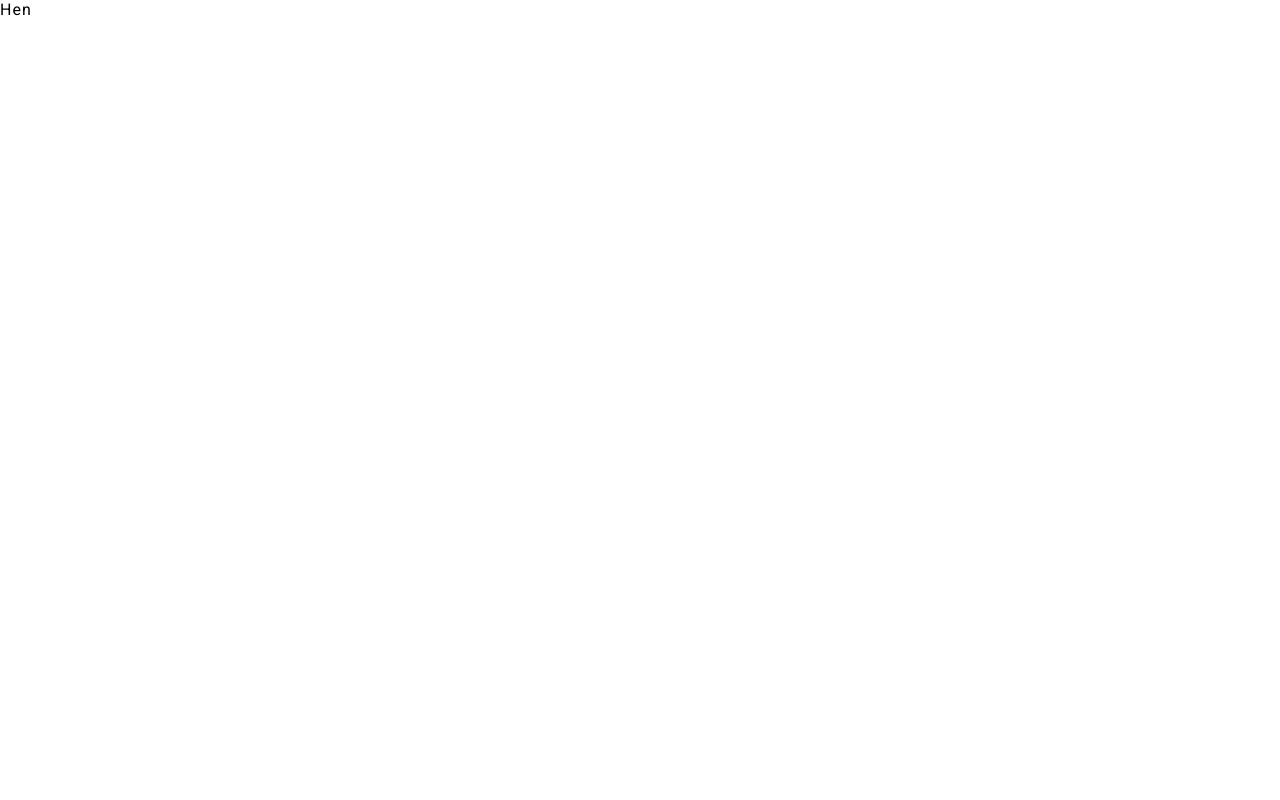
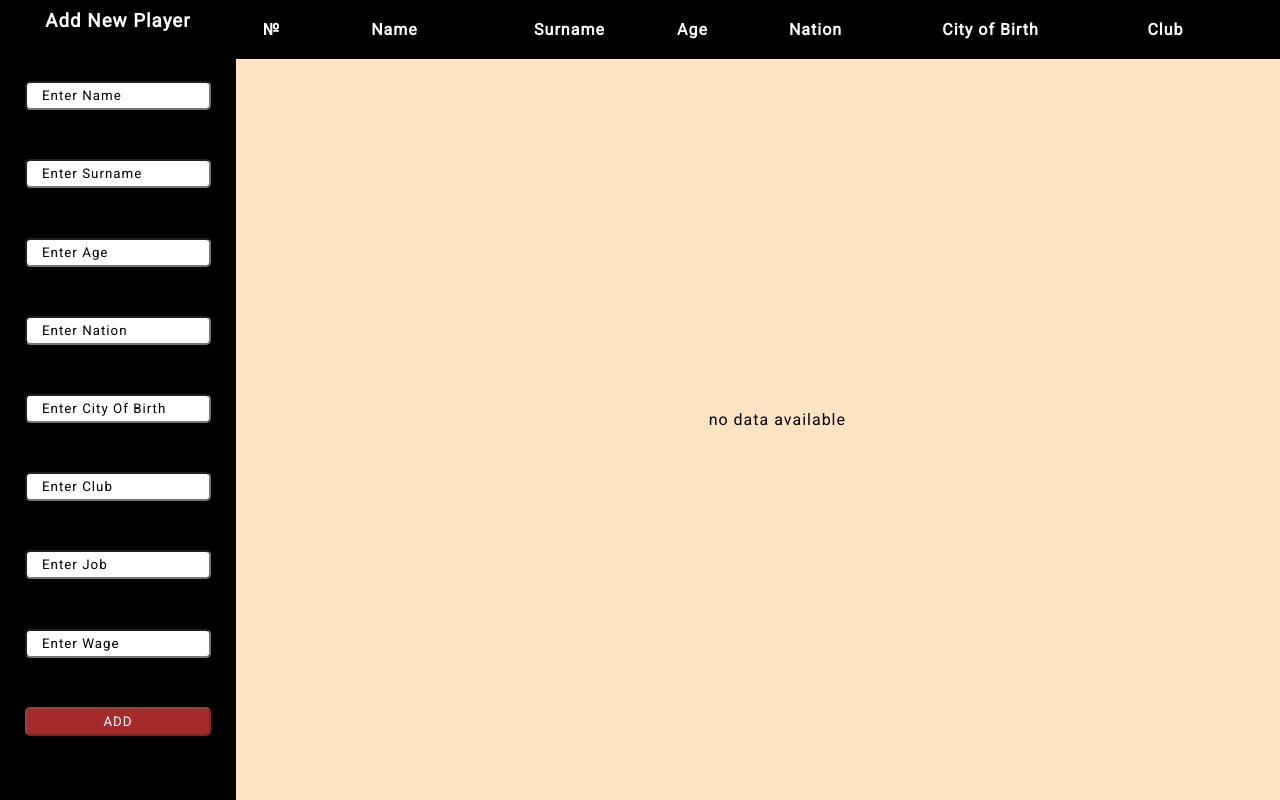
Before and after one commit to nairyasatryan/react-project, a React (Create React App) app: page /henrik in a window 1280 px wide. Built offline with nearby package versions, Linux system fonts and the light colour scheme.

Commit message:
project finish

```diff
--- a/src/App.js
+++ b/src/App.js
@@ -20,8 +20,6 @@ function App() {
         <Route path='/nelly' element={<Nelly />} />
       </Routes>
     </BrowserRouter>
-
-
   );
 }
 
--- a/src/components/CardComponent.js
+++ b/src/components/CardComponent.js
@@ -3,7 +3,6 @@ import "./CardComponent.css"
 
 
 function CardComponent(props) {
-
 
     return (
         <div className="card card1">
@@ -15,8 +14,8 @@ function CardComponent(props) {
                 <p>{props.description}</p>
             </div>
         </div>
+    )
 
-    )
 }
 
 export default CardComponent
--- a/src/components/Menu.js
+++ b/src/components/Menu.js
@@ -2,7 +2,7 @@ import React from 'react'
 import CardComponent from './CardComponent'
 import data from '../menuData.json'
 import './Menu.css'
-import {Link} from 'react-router-dom'
+import { Link } from 'react-router-dom'
 
 
 export default function Menu() {
--- a/src/pages/Henrik/Henrik.js
+++ b/src/pages/Henrik/Henrik.js
@@ -1,7 +1,143 @@
-import React from 'react'
+import React, { useState } from "react";
+import AddForm from "./components/AddForm";
+import StaticRowNames from "./components/StaticRowNames";
+import Userlist from "./components/Userlist";
+import data from "./db.js";
+import './style.css'
 
 export default function Henrik() {
+
+  const [userData, setUserData] = useState(data)
+  const [users, setUsers] = useState([])
+  const [editUserData, setEditUserData] = useState({
+    isEdit: false,
+    userIndex: null
+  })
+
+  const isFilledFields = userData.name && userData.surname && userData.age && userData.nation && userData.cityOfBirth && userData.club && userData.job && userData.wage
+
+  const handleSubmitUser = (e) => {
+    e.preventDefault();
+    if (isFilledFields) {
+      if (editUserData.isEdit) {
+        const editedData = users
+        editedData.splice(editUserData.userIndex, 1, userData)
+        setUsers(editedData)
+        setEditUserData({
+          isEdit: false,
+          userIndex: null
+        })
+      } else {
+        setUsers((prevState) => [...prevState, userData])
+      }
+      setUserData({
+        name: "",
+        surname: "",
+        age: "",
+        nation: "",
+        cityOfBirth: "",
+        club: "",
+        job: "",
+        wage: ""
+    })
+    }
+  }
+
+  const handleChange = (e, name) => {
+    setUserData((prevState) => ({
+      ...prevState,
+      [name]: e.target.value
+    }))
+  }
+
   return (
-    <div>Hen</div>
-  )
+    <section className="mySection">
+      <div className="addPlayers">
+        <h3>Add New Player</h3>
+        <form onSubmit={handleSubmitUser}>
+
+          <AddForm
+            placeholder='Enter Name'
+            handleInputChange={handleChange}
+            value={userData.name}
+            fieldName='name'
+          />
+          <AddForm
+            placeholder='Enter Surname'
+            handleInputChange={handleChange}
+            value={userData.surname}
+            fieldName='surname'
+          />
+          <AddForm
+            placeholder='Enter Age'
+            handleInputChange={handleChange}
+            value={userData.age}
+            fieldName='age'
+          />
+          <AddForm
+            placeholder='Enter Nation'
+            handleInputChange={handleChange}
+            value={userData.nation}
+            fieldName='nation'
+          />
+          <AddForm
+            placeholder='Enter City Of Birth'
+            handleInputChange={handleChange}
+            value={userData.cityOfBirth}
+            fieldName='cityOfBirth'
+          />
+          <AddForm
+            placeholder='Enter Club'
+            handleInputChange={handleChange}
+            value={userData.club}
+            fieldName='club'
+          />
+          <AddForm
+            placeholder='Enter Job'
+            handleInputChange={handleChange}
+            value={userData.job}
+            fieldName='job'
+          />
+          <AddForm
+            placeholder='Enter Wage'
+            handleInputChange={handleChange}
+            value={userData.wage}
+            fieldName='wage'
+          />
+
+          <button
+            type="submit"
+            className={`myButton ${editUserData.isEdit ? 'edit' : 'add'}`}
+            disabled={!isFilledFields}>
+              {editUserData.isEdit ? 'EDIT' : 'ADD'}
+          </button>
+        </form>
+      </div>
+
+      <div className="playerLists">
+        <table>
+          <thead>
+            <StaticRowNames className='staticRows' />
+          </thead>
+          <tbody>
+            {users && users.length > 0
+              ?
+              users.map((item, i) => {
+                return < Userlist
+                  key={i}
+                  data={item}
+                  index={i}
+                  users={users}
+                  changeUsers={setUsers}
+                  userData={setUserData}
+                  setEditData={setEditUserData}
+                />
+              })
+              : <p>no data available</p>
+            }
+          </tbody>
+        </table>
+      </div>
+    </section>
+  );
 }
--- /dev/null
+++ b/src/pages/Henrik/components/AddForm.js
@@ -0,0 +1,18 @@
+import React from 'react'
+
+function AddForm({ handleInputChange, placeholder, value, fieldName }) {
+
+
+    return (
+        <>
+            <input
+                type="text"
+                placeholder={placeholder}
+                onChange={(e) => handleInputChange(e, fieldName)}
+                value={value}
+            />
+        </>
+    )
+}
+
+export default AddForm
--- /dev/null
+++ b/src/pages/Henrik/components/StaticRowNames.js
@@ -0,0 +1,18 @@
+import React from 'react'
+
+export default function StaticRowNames() {
+    return (
+        <tr>
+            <th>&#8470;</th>
+            <th>Name</th>
+            <th>Surname</th>
+            <th>Age</th>
+            <th>Nation</th>
+            <th>City of Birth</th>
+            <th>Club</th>
+            <th>Job</th>
+            <th>Wage</th>
+            <th>Actions</th>
+        </tr>
+    )
+}
--- /dev/null
+++ b/src/pages/Henrik/components/Userlist.js
@@ -0,0 +1,34 @@
+import React from 'react'
+import '../style.css'
+
+export default function Userlist({ data, index, users, changeUsers, userData, setEditData }) {
+
+  function editData(data, index) {
+    userData(data)
+    setEditData({
+      isEdit: true,
+      userIndex: index
+    })
+  }
+  function deleteData(index) {
+    changeUsers(users.filter((user, userIndex) => userIndex !== index))
+  }
+
+  return (
+    <tr>
+      <td>{index + 1}</td>
+      <td>{data.name}</td>
+      <td>{data.surname}</td>
+      <td>{data.age}</td>
+      <td>{data.nation}</td>
+      <td>{data.cityOfBirth}</td>
+      <td>{data.club}</td>
+      <td>{data.job}</td>
+      <td>{data.wage}</td>
+      <td>
+        <button className='myButton edit' onClick={()=>editData(data, index)}>EDIT</button>
+        <button className='myButton remove' onClick={() => deleteData(index)}>DELETE</button>
+      </td>
+    </tr>
+  )
+}
--- /dev/null
+++ b/src/pages/Henrik/db.js
@@ -0,0 +1,15 @@
+const data =
+    [{
+        id: 1,
+        name: "",
+        surname: "",
+        age: "",
+        nation: "",
+        cityOfBirth: "",
+        club: "",
+        job: "",
+        wage: ""
+    }]
+
+
+export default data
--- /dev/null
+++ b/src/pages/Henrik/style.css
@@ -0,0 +1,111 @@
+.mySection {
+    width: 100%;
+    min-height: 100vh;
+    display: flex;
+    overflow-x: hidden;
+}
+.myButton{
+    width: 100px;
+    margin-bottom: 5px;
+    padding: 5px 15px;
+    border-radius: 5px;
+    color: white;
+    cursor: pointer;
+}
+
+.addPlayers {
+    display: flex;
+    flex-direction: column;
+    flex-basis: 15%;
+    height: 100vh;
+    padding: 10px 25px;
+    background-color: black;
+}
+
+.addPlayers h3 {
+    color: white;
+    text-align: center;
+}
+
+.addPlayers form {
+    display: flex;
+    flex-direction: column;
+    justify-content: space-evenly;
+    height: 100vh;
+}
+
+.addPlayers input {
+    padding: 5px 15px;
+    border-radius: 5px;
+}
+.addPlayers input::placeholder{
+    color: black;
+}
+.addPlayers input:focus {
+    outline: none !important;
+    border-color: #719ECE;
+    box-shadow: 0 0 10px #719ECE;
+}
+
+.edit{
+    background-color: yellow;
+    color: black;
+}
+.add{
+    background-color:brown;
+    width: 100%;
+}
+.remove{
+    background-color: brown;
+}
+
+.playerLists {
+    background-color: bisque;
+    flex-basis: 85%;
+    height: 100vh;
+    padding-bottom: 10px;
+}
+.playerLists table{
+    width: 100%;
+    height: calc(100vh);
+    border-collapse: collapse;
+    display: flex;
+    flex-direction: column;
+    justify-content: flex-start;
+}
+.playerLists tr{
+    display: flex;
+    justify-content: space-between;
+}
+.playerLists th, .playerLists td{
+
+    padding: 20px;
+    width: 175px;
+    align-self: center;
+    text-align: center;
+    word-wrap: break-word
+}
+.playerLists th:nth-child(1),
+.playerLists th:nth-child(4){
+    width: 71px;
+}
+.playerLists td:nth-child(1),
+.playerLists td:nth-child(4){
+    width: 71px;
+}
+.playerLists tr:nth-child(even){
+    background-color: #f2f2f2;
+}
+.playerLists thead tr{
+    background-color: black;
+    color: white;
+}
+.playerLists tbody tr:hover{
+    background-color: #ddd;
+}
+.playerLists tbody p{
+    position: absolute;
+    left: 50%;
+    top: 50%;
+    transform: translate(50%, 50%);
+}
```
Also changed, not shown: src/menuData.json (+5 -5 lines).
